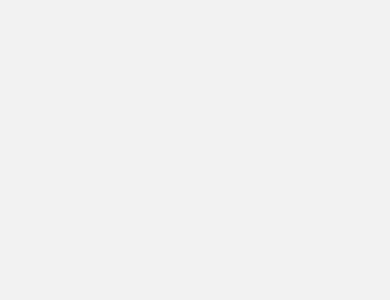
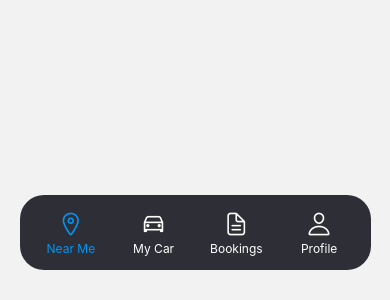
Before and after one commit to FarisGoralija/Parkly, a React Native app in the folder frontend/: screen /Home in a window 390 px wide. Before the commit this address had no page. Shown: the part 544-844 px from the top of the page. Built offline with nearby package versions, Linux system fonts and the light colour scheme.

Commit message:
add_bottomtab_and_screens_for_navigation

```diff
--- /dev/null
+++ b/frontend/components/common/BottomTabs.js
@@ -0,0 +1,23 @@
+import React from "react";
+import { createBottomTabNavigator } from "@react-navigation/bottom-tabs";
+import NearMeScreen from "../../screen/NearMeScreen";
+import MyCarScreen from "../../screen/MyCarScreen";
+import BookingsScreen from "../../screen/BookingsScreen";
+import ProfileScreen from "../../screen/ProfileScreen";
+import CustomBottomTab from "./CustomBottomTab"; // Import your custom bottom tab component
+
+const Tab = createBottomTabNavigator();
+
+export default function BottomTabs() {
+  return (
+    <Tab.Navigator
+      tabBar={(props) => <CustomBottomTab {...props} />} // Use CustomBottomTab here
+      screenOptions={{ headerShown: false }}
+    >
+      <Tab.Screen name="Near Me" component={NearMeScreen} />
+      <Tab.Screen name="My Car" component={MyCarScreen} />
+      <Tab.Screen name="Bookings" component={BookingsScreen} />
+      <Tab.Screen name="Profile" component={ProfileScreen} />
+    </Tab.Navigator>
+  );
+}
--- /dev/null
+++ b/frontend/components/common/CustomBottomTab.js
@@ -0,0 +1,75 @@
+import React from "react";
+import { View, Text, TouchableOpacity, StyleSheet } from "react-native";
+import { Ionicons } from "@expo/vector-icons";
+
+const CustomBottomTab = ({ state, descriptors, navigation }) => {
+  return (
+    <View style={styles.container}>
+      {state.routes.map((route, index) => {
+        const { options } = descriptors[route.key];
+        const label = route.name;
+        const isFocused = state.index === index;
+
+        let iconName;
+        if (label === "Near Me") {
+          iconName = "location-outline";
+        } else if (label === "My Car") {
+          iconName = "car-outline";
+        } else if (label === "Bookings") {
+          iconName = "document-text-outline";
+        } else if (label === "Profile") {
+          iconName = "person-outline";
+        }
+
+        return (
+          <TouchableOpacity
+            key={index}
+            onPress={() => navigation.navigate(route.name)}
+            style={styles.tabButton}
+          >
+            <Ionicons
+              name={iconName}
+              size={26}
+              color={isFocused ? "#0195F5" : "#ffffff"}
+            />
+            <Text style={[styles.text, isFocused && styles.textActive]}>
+              {label}
+            </Text>
+          </TouchableOpacity>
+        );
+      })}
+    </View>
+  );
+};
+
+const styles = StyleSheet.create({
+  container: {
+    flexDirection: "row",
+    backgroundColor: "#2E2F36",
+    borderRadius: 24,
+    padding: 10,
+    position: "absolute",
+    bottom: 30,
+    alignSelf: "center",
+    width: "90%",
+    justifyContent: "space-around",
+    elevation: 5,
+    height:75,
+
+  },
+  tabButton: {
+    alignItems: "center",
+    flex: 1,
+    marginTop:5,
+  },
+  text: {
+    fontSize: 12,
+    color: "#ffffff",
+    marginTop: 3,
+  },
+  textActive: {
+    color: "#0195F5",
+  },
+});
+
+export default CustomBottomTab;
--- a/frontend/navigation.js
+++ b/frontend/navigation.js
@@ -1,19 +1,15 @@
 import React from "react";
 import { createStackNavigator } from "@react-navigation/stack";
 import { NavigationContainer } from "@react-navigation/native";
-import NearMeScreen from "./screen/NearMeScreen";
+import BottomTabs from "./components/common/BottomTabs"; // Use BottomTabs instead of CustomBottomTab
 
 const Stack = createStackNavigator();
 
 export default function Navigation() {
   return (
     <NavigationContainer>
-      <Stack.Navigator initialRouteName="NearMe">
-      <Stack.Screen
-          name="NearMe"
-          component={NearMeScreen}
-          options={{ headerShown: false }} // Hides the header
-        />
+      <Stack.Navigator screenOptions={{ headerShown: false }}>
+        <Stack.Screen name="Home" component={BottomTabs} />
       </Stack.Navigator>
     </NavigationContainer>
   );
--- a/frontend/package.json
+++ b/frontend/package.json
@@ -9,6 +9,7 @@
     "web": "expo start --web"
   },
   "dependencies": {
+    "@react-navigation/bottom-tabs": "^7.3.1",
     "@react-navigation/native": "^7.0.17",
     "@react-navigation/stack": "^7.2.1",
     "expo": "~52.0.39",
@@ -19,7 +20,8 @@
     "react-native-maps": "^1.20.1",
     "react-native-reanimated": "^3.17.1",
     "react-native-safe-area-context": "^5.3.0",
-    "react-native-screens": "^4.9.2"
+    "react-native-screens": "^4.9.2",
+    "react-native-vector-icons": "^10.2.0"
   },
   "devDependencies": {
     "@babel/core": "^7.20.0"
--- /dev/null
+++ b/frontend/screen/BookingsScreen.js
@@ -0,0 +1,24 @@
+import React from "react";
+import { View, Text, StyleSheet } from "react-native";
+
+export default function BookingsScreen() {
+  return (
+    <View style={styles.container}>
+      <Text style={styles.text}>This is the Bookings screen</Text>
+    </View>
+  );
+}
+
+const styles = StyleSheet.create({
+  container: {
+    flex: 1,
+    alignItems: "center",
+    justifyContent: "center",
+    backgroundColor: "#fff",
+  },
+  text: {
+    fontSize: 20,
+    fontWeight: "bold",
+    color: "#333",
+  },
+});
--- /dev/null
+++ b/frontend/screen/MyCarScreen.js
@@ -0,0 +1,24 @@
+import React from "react";
+import { View, Text, StyleSheet } from "react-native";
+
+export default function MyCarScreen() {
+  return (
+    <View style={styles.container}>
+      <Text style={styles.text}>This is the My Car screen</Text>
+    </View>
+  );
+}
+
+const styles = StyleSheet.create({
+  container: {
+    flex: 1,
+    alignItems: "center",
+    justifyContent: "center",
+    backgroundColor: "#fff",
+  },
+  text: {
+    fontSize: 20,
+    fontWeight: "bold",
+    color: "#333",
+  },
+});
--- a/frontend/screen/NearMeScreen.js
+++ b/frontend/screen/NearMeScreen.js
@@ -1,17 +1,23 @@
 import React from "react";
-import { View, StyleSheet } from "react-native";
+import { View, StyleSheet, SafeAreaView } from "react-native";
 import CustomMap from "../components/NearMe/Map";
 
 export default function NearMeScreen() {
   return (
-    <View style={styles.container}>
-      <CustomMap />
-    </View>
+
+      <View style={styles.mapContainer}>
+        <CustomMap />
+      </View>
+
   );
 }
 
 const styles = StyleSheet.create({
   container: {
     flex: 1,
+    backgroundColor: "#fff",
+  },
+  mapContainer: {
+    flex: 1,
   },
 });
--- /dev/null
+++ b/frontend/screen/ProfileScreen.js
@@ -0,0 +1,24 @@
+import React from "react";
+import { View, Text, StyleSheet } from "react-native";
+
+export default function ProfileScreen() {
+  return (
+    <View style={styles.container}>
+      <Text style={styles.text}>This is the Profile screen</Text>
+    </View>
+  );
+}
+
+const styles = StyleSheet.create({
+  container: {
+    flex: 1,
+    alignItems: "center",
+    justifyContent: "center",
+    backgroundColor: "#fff",
+  },
+  text: {
+    fontSize: 20,
+    fontWeight: "bold",
+    color: "#333",
+  },
+});
```
Also changed, not shown: 1 other file (tests, documents, lock files or other folders).
